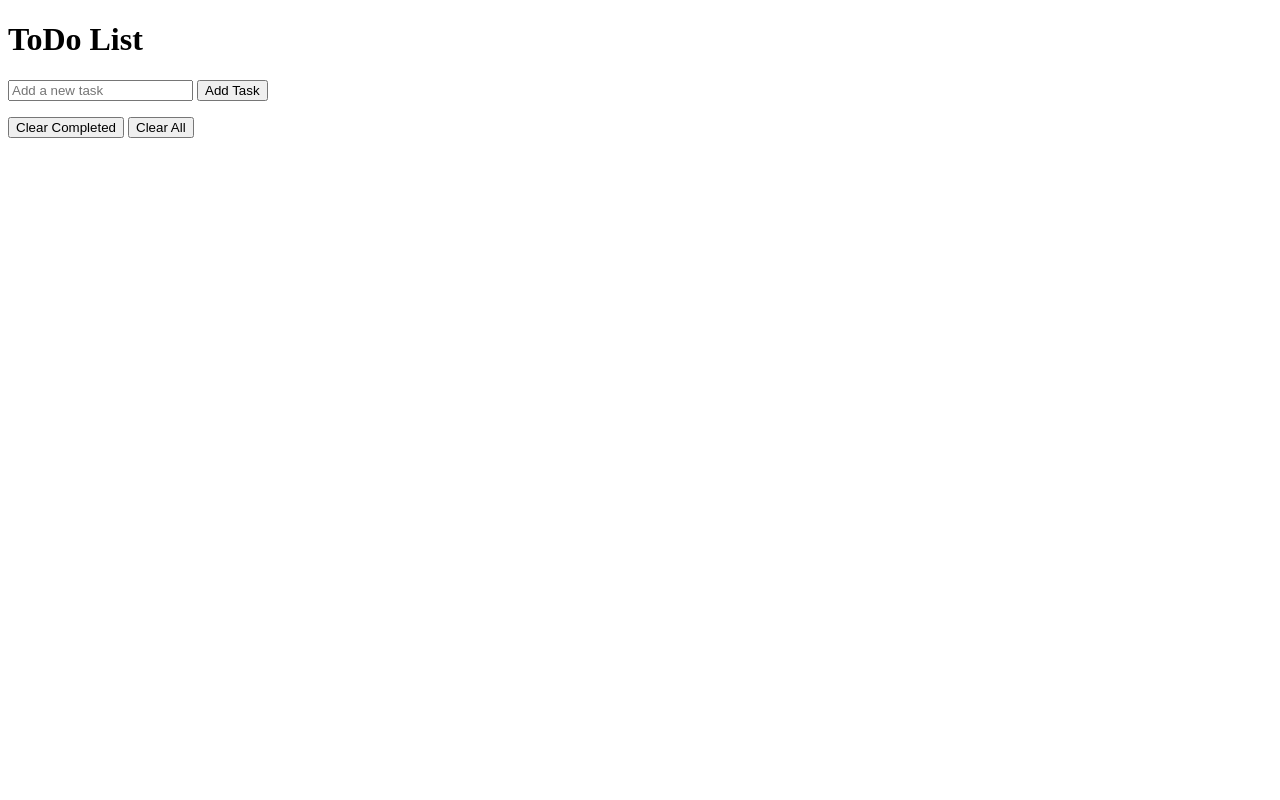
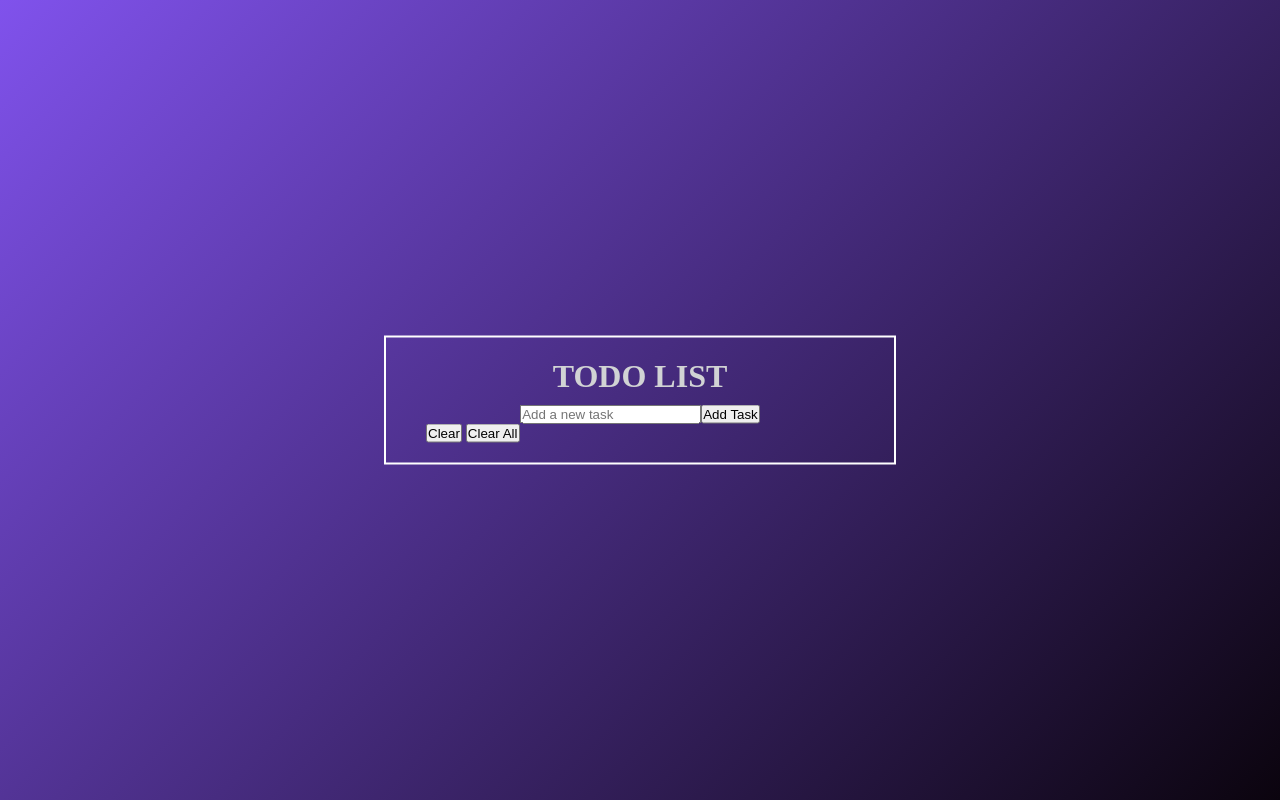
Before and after one commit to Medard-outis/SkillsNetworkEnvironment, a plain HTML site: page TodoListIBM/todo_list.html in a window 1280 px wide. Drawn offline with Linux system fonts and the light colour scheme.

Commit message:
feat: restructure HTML layout and enhance CSS styles for better task management UI

```diff
--- /dev/null
+++ b/TodoListIBM/styles.css
@@ -0,0 +1,42 @@
+*,
+*:before,
+*:after{
+    padding: 0;
+    margin: 0;
+    box-sizing: border-box;
+}
+
+body{
+    height: 100vh;
+    background: linear-gradient(
+        135deg,
+        #8052ec,
+        #0b040e
+    );
+}
+
+/*container */
+.container{
+    padding: 20px 40px;
+    border: 2px solid  white;
+    width: 40%;
+    min-width: 450px;
+    position: absolute;
+    transform: translate(-50%, -50%);
+    left: 50%;
+    top: 50%;
+}
+
+.header{
+    margin-bottom: 10px;
+    color: #d1d3d4;
+    text-align: center;
+    text-transform: uppercase;
+}
+
+.newtask{
+    display: flex;
+    justify-content: center;
+    align-items: center;
+
+}
--- a/TodoListIBM/todo_list.html
+++ b/TodoListIBM/todo_list.html
@@ -1,22 +1,35 @@
     <!DOCTYPE html>
     <html>
 <head>
+    <link rel="stylesheet" href="./styles.css">
     <title>ToDo List</title>
 </head>
 <body>
+    <div class="container">
+        <div class="header">
             <h1>ToDo List</h1>
+        </div>
+
+        <div class="newtask">
             <input type="text" id="taskInput" placeholder="Add a new task">
             <button id="addTaskBtn">Add Task</button>
+        </div>
 
+        <div class="taskList">
             <!-- <input type="text" id="searchInput" placeholder="Search..."> -->
-    <ul id="taskList">
+             <ol id="taskList">
             <!-- Tasks will be displayed here -->
-    </ul>
+             </ol>
+        </div>
 
-    <button id="clearCompletedBtn">Clear Completed</button>
+        <div class="btn">
+            <button id="clearCompletedBtn">Clear</button>
             <button id="clearAllBtn">Clear All</button>
+        </div>
+    </div>
 
+
+    </div>
     <script src="./todo_list.js"></script>
-
     </body>
     </html>
--- a/TodoListIBM/todo_list.js
+++ b/TodoListIBM/todo_list.js
@@ -5,6 +5,7 @@ const clearCompletedBtn = document.getElementById("clearCompletedBtn");
 
 // Array to hold tasks
 let tasks = [];
+
 
 // Function to add a new task
 function addTask() {
@@ -15,6 +16,8 @@ function addTask() {
         displayTasks();
     }
 }
+
+
 
 // Function to display tasks
 function displayTasks() {
--- a/todoList/style.css
+++ b/todoList/style.css
@@ -68,7 +68,7 @@ body{
     cursor: pointer;
 }
 
-#tasks{
+#tasks {
     background-color: #ffffff;
     padding: 30px 20px;
     margin-top: 60px;
@@ -110,3 +110,22 @@ body{
     text-decoration: line-through;
     color: #8052ec;
 }
+.btn{
+    border: 1px solid red;
+    margin: 20px;
+    display: flex;
+    justify-content: center;
+}
+
+.btn button{
+    margin: 10px;
+    width: 25%;
+    height: 45px;
+    border-radius: 5%;
+    font-family: 'poppins', sans-serif;
+    font-weight: 500;
+    background-color: #8052ec;
+    border: none;
+    color: white;
+    cursor: pointer;
+}
```
Also changed, not shown: todoList/index.html (+7 -1 lines). Lines whose indentation alone changed are shown as unchanged.
